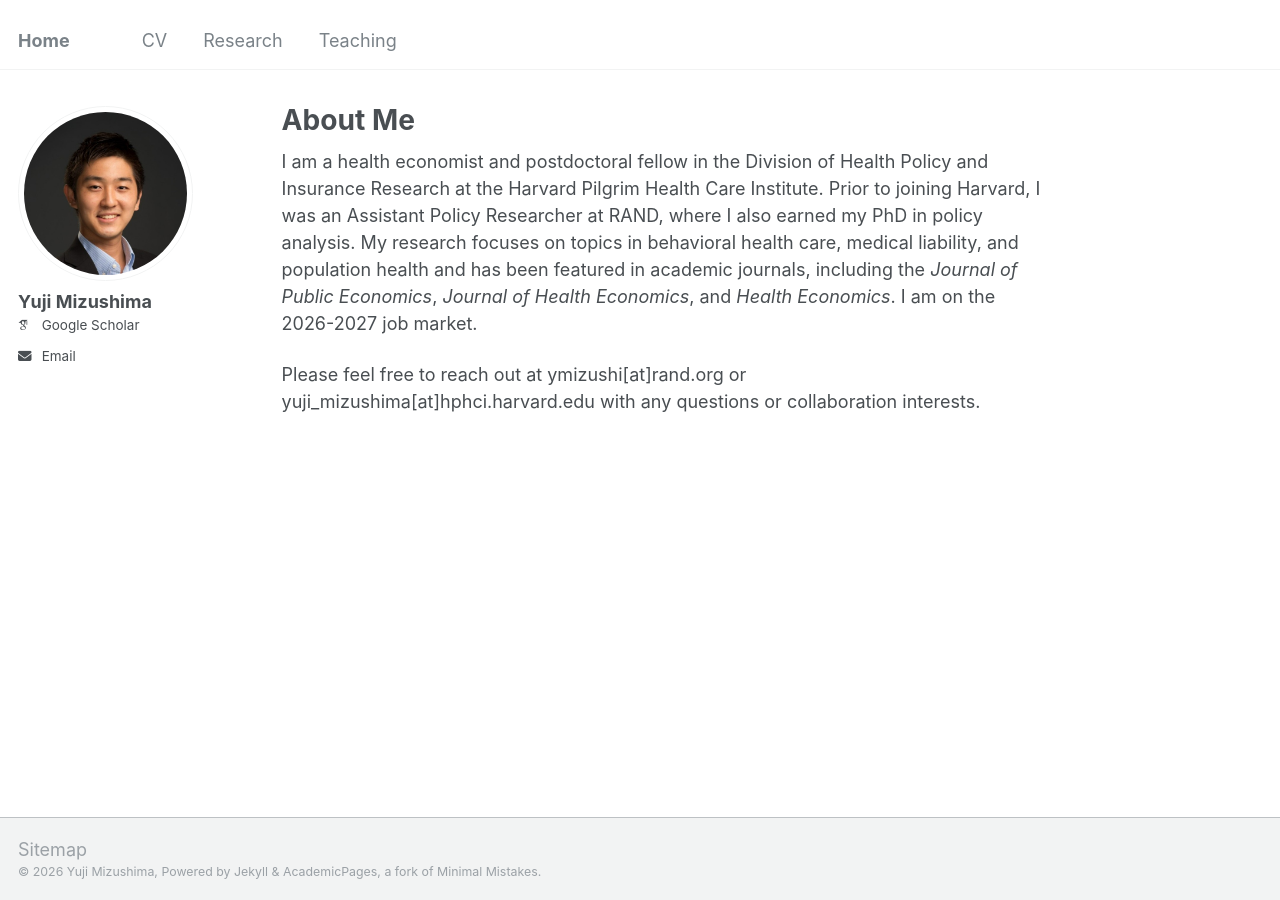
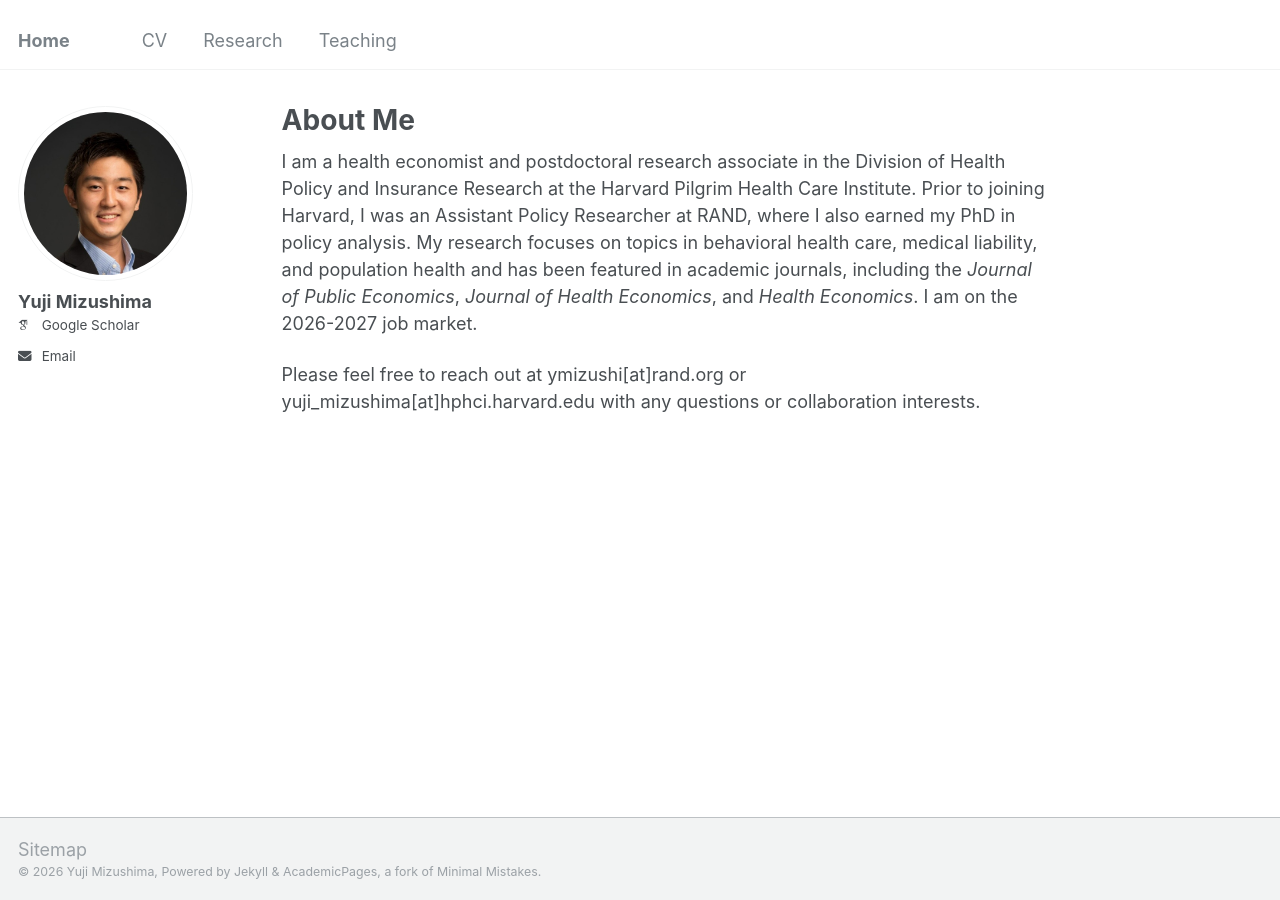
Before and after one commit to yujimizushima/yujimizushima.github.io, a Jekyll site: the page built from _pages/about.md, in a window 1280 px wide. Built offline with Jekyll 4.4.1, drawn with Linux system fonts in a browser that asks for light colours; some web fonts are replaced.

Commit message:
Update about.md

```diff
--- a/_pages/about.md
+++ b/_pages/about.md
@@ -7,6 +7,6 @@ redirect_from:
   - /about.html
 ---
 
-I am a health economist and postdoctoral fellow in the Division of Health Policy and Insurance Research at the Harvard Pilgrim Health Care Institute. Prior to joining Harvard, I was an Assistant Policy Researcher at RAND, where I also earned my PhD in policy analysis. My research focuses on topics in behavioral health care, medical liability, and population health and has been featured in academic journals, including the _Journal of Public Economics_, _Journal of Health Economics_, and _Health Economics_. I am on the 2026-2027 job market.
+I am a health economist and postdoctoral research associate in the Division of Health Policy and Insurance Research at the Harvard Pilgrim Health Care Institute. Prior to joining Harvard, I was an Assistant Policy Researcher at RAND, where I also earned my PhD in policy analysis. My research focuses on topics in behavioral health care, medical liability, and population health and has been featured in academic journals, including the _Journal of Public Economics_, _Journal of Health Economics_, and _Health Economics_. I am on the 2026-2027 job market.
 
 Please feel free to reach out at ymizushi[at]rand.org or yuji_mizushima[at]hphci.harvard.edu with any questions or collaboration interests.
```
